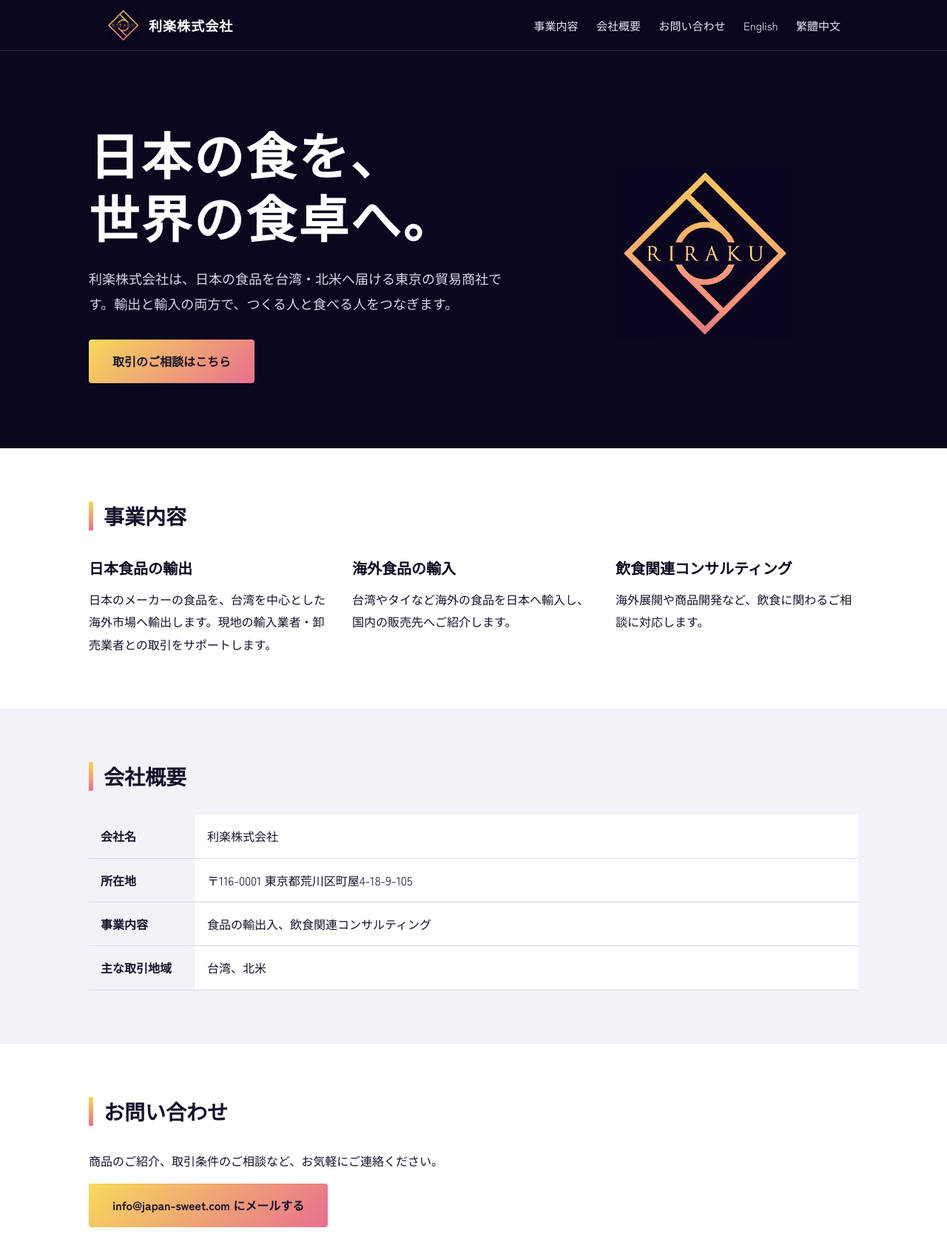
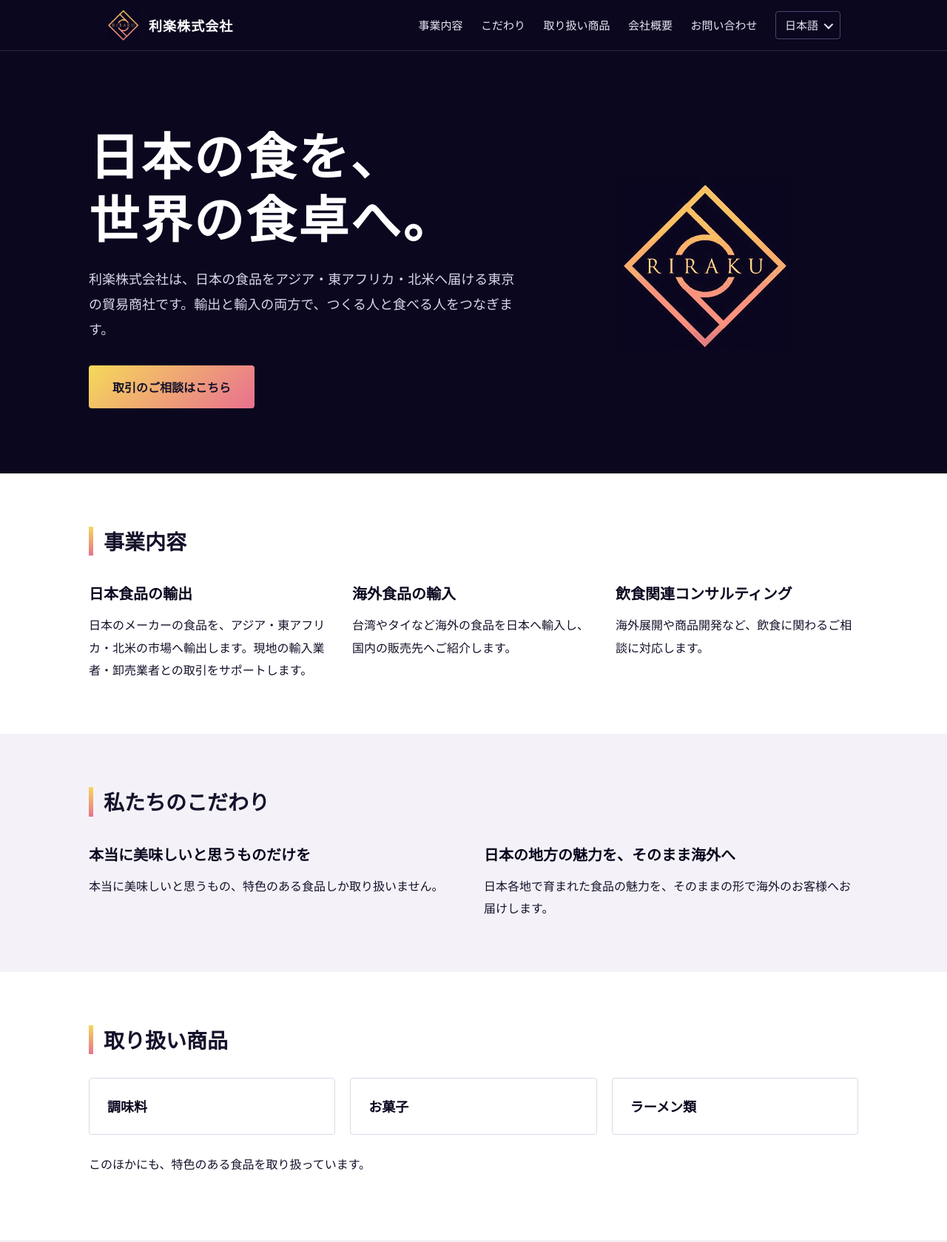
Before and after one commit to RirakuGlobal/riraku-website, a plain HTML site: page index.html in a window 1280 px wide. Shown: the top 1679 px of the page at 74% size. Drawn offline with Linux system fonts and the light colour scheme.

Commit message:
Update Japanese page: language menu, regions, commitment, products
Co-Authored-By: Claude Sonnet 5.5 <noreply@anthropic.com>
Claude-Session: https://claude.ai/code/session_017vzuR14Tz32vK6GvQFi6jE

```diff
--- a/index.html
+++ b/index.html
@@ -3,8 +3,8 @@
 <head>
 <meta charset="utf-8">
 <meta name="viewport" content="width=device-width, initial-scale=1">
-<title>利楽株式会社 | 日本の食を、台湾・北米へ</title>
-<meta name="description" content="利楽株式会社は、日本の食品を台湾・北米などへ届ける東京の貿易商社です。">
+<title>利楽株式会社 | 日本の食を、アジア・東アフリカ・北米へ</title>
+<meta name="description" content="利楽株式会社は、日本の食品をアジア・東アフリカ・北米へ届ける東京の貿易商社です。">
 <link rel="icon" type="image/png" href="favicon.png">
 <link rel="preconnect" href="https://fonts.googleapis.com">
 <link rel="preconnect" href="https://fonts.gstatic.com" crossorigin>
@@ -38,8 +38,18 @@ table{border-collapse:collapse;width:100%;background:var(--white)}
 th,td{text-align:left;padding:14px 16px;border-bottom:1px solid var(--line);vertical-align:top}
 th{width:9em;background:var(--mint);font-weight:700}
 footer{background:var(--ink);color:#b9c6c1;text-align:center;padding:28px 24px;font-size:14px}
+.lang{position:relative;display:inline-block;margin-left:20px}
+.lang summary{list-style:none;cursor:pointer;display:inline-flex;align-items:center;gap:8px;padding:4px 12px;border:1px solid #4a4470;border-radius:4px;font-size:15px;color:#e9e6f5}
+.lang summary::-webkit-details-marker{display:none}
+.lang summary::after{content:"";width:7px;height:7px;border-right:2px solid currentColor;border-bottom:2px solid currentColor;transform:rotate(45deg) translateY(-2px)}
+.lang[open] summary::after{transform:rotate(-135deg) translateY(-2px)}
+.lang ul{position:absolute;right:0;top:calc(100% + 6px);margin:0;padding:6px 0;list-style:none;background:#0a071f;border:1px solid #4a4470;border-radius:4px;min-width:100%;z-index:10}
+.lang a,.lang [aria-current]{display:block;margin:0;padding:6px 16px;white-space:nowrap;font-size:15px}
+.lang [aria-current]{color:var(--gold);font-weight:700}
+.cards{display:grid;grid-template-columns:repeat(auto-fit,minmax(200px,1fr));gap:20px;margin:0 0 24px}
+.card{border:1px solid var(--line);border-radius:4px;padding:20px 24px;font-size:18px;font-weight:700;color:var(--teal);background:var(--white)}
 @media (prefers-reduced-motion:reduce){html{scroll-behavior:auto}}
-@media (max-width:760px){.hero>div{grid-template-columns:1fr}.hero img{max-width:240px;order:-1}}@media (max-width:600px){nav a{margin:0 14px 0 0}th{width:7em}}
+@media (max-width:760px){.hero>div{grid-template-columns:1fr}.hero img{max-width:240px;order:-1}}@media (max-width:600px){nav a{margin:0 14px 0 0}.lang{margin:0}th{width:7em}}
 </style>
 </head>
 <body>
@@ -48,10 +58,18 @@ footer{background:var(--ink);color:#b9c6c1;text-align:center;padding:28px 24px;f
     <a class="logo" href="#top"><img src="logo.png" alt="RIRAKU" width="44" height="44"><span>利楽株式会社</span></a>
     <nav>
       <a href="#business">事業内容</a>
+      <a href="#policy">こだわり</a>
+      <a href="#products">取り扱い商品</a>
       <a href="#about">会社概要</a>
       <a href="#contact">お問い合わせ</a>
-      <a href="en/" lang="en" hreflang="en">English</a>
-      <a href="zh/" lang="zh-Hant" hreflang="zh-Hant">繁體中文</a>
+      <details class="lang">
+        <summary>日本語</summary>
+        <ul>
+          <li><span aria-current="true" lang="ja">日本語</span></li>
+          <li><a href="en/" lang="en" hreflang="en">English</a></li>
+          <li><a href="zh/" lang="zh-Hant" hreflang="zh-Hant">繁體中文</a></li>
+        </ul>
+      </details>
     </nav>
   </div>
 </header>
@@ -61,7 +79,7 @@ footer{background:var(--ink);color:#b9c6c1;text-align:center;padding:28px 24px;f
     <div>
       <div>
       <h1>日本の食を、<br>世界の食卓へ。</h1>
-      <p>利楽株式会社は、日本の食品を台湾・北米へ届ける東京の貿易商社です。輸出と輸入の両方で、つくる人と食べる人をつなぎます。</p>
+      <p>利楽株式会社は、日本の食品をアジア・東アフリカ・北米へ届ける東京の貿易商社です。輸出と輸入の両方で、つくる人と食べる人をつなぎます。</p>
       <a class="btn" href="#contact">取引のご相談はこちら</a>
       </div>
       <img src="logo.png" alt="RIRAKU logo" width="240" height="235">
@@ -74,7 +92,7 @@ footer{background:var(--ink);color:#b9c6c1;text-align:center;padding:28px 24px;f
       <div class="grid">
         <article>
           <h3>日本食品の輸出</h3>
-          <p>日本のメーカーの食品を、台湾を中心とした海外市場へ輸出します。現地の輸入業者・卸売業者との取引をサポートします。</p>
+          <p>日本のメーカーの食品を、アジア・東アフリカ・北米の市場へ輸出します。現地の輸入業者・卸売業者との取引をサポートします。</p>
         </article>
         <article>
           <h3>海外食品の輸入</h3>
@@ -88,6 +106,34 @@ footer{background:var(--ink);color:#b9c6c1;text-align:center;padding:28px 24px;f
     </div>
   </section>
 
+  <section id="policy">
+    <div>
+      <h2>私たちのこだわり</h2>
+      <div class="grid">
+        <article>
+          <h3>本当に美味しいと思うものだけを</h3>
+          <p>本当に美味しいと思うもの、特色のある食品しか取り扱いません。</p>
+        </article>
+        <article>
+          <h3>日本の地方の魅力を、そのまま海外へ</h3>
+          <p>日本各地で育まれた食品の魅力を、そのままの形で海外のお客様へお届けします。</p>
+        </article>
+      </div>
+    </div>
+  </section>
+
+  <section id="products">
+    <div>
+      <h2>取り扱い商品</h2>
+      <div class="cards">
+        <div class="card">調味料</div>
+        <div class="card">お菓子</div>
+        <div class="card">ラーメン類</div>
+      </div>
+      <p>このほかにも、特色のある食品を取り扱っています。</p>
+    </div>
+  </section>
+
   <section id="about">
     <div>
       <h2>会社概要</h2>
@@ -95,7 +141,8 @@ footer{background:var(--ink);color:#b9c6c1;text-align:center;padding:28px 24px;f
         <tr><th>会社名</th><td>利楽株式会社</td></tr>
         <tr><th>所在地</th><td>〒116-0001 東京都荒川区町屋4-18-9-105</td></tr>
         <tr><th>事業内容</th><td>食品の輸出入、飲食関連コンサルティング</td></tr>
-        <tr><th>主な取引地域</th><td>台湾、北米</td></tr>
+        <tr><th>事業地域</th><td>アジア、東アフリカ、北米</td></tr>
+        <tr><th>主な取引地域</th><td>台湾、ケニア</td></tr>
       </table>
     </div>
   </section>
@@ -110,5 +157,6 @@ footer{background:var(--ink);color:#b9c6c1;text-align:center;padding:28px 24px;f
 </main>
 
 <footer>&copy; 2026 利楽株式会社 All rights reserved.</footer>
+<script>document.addEventListener("click",function(e){var d=document.querySelector("details.lang");if(d&&!d.contains(e.target))d.removeAttribute("open")});document.addEventListener("keydown",function(e){if(e.key==="Escape"){var d=document.querySelector("details.lang");if(d)d.removeAttribute("open")}});</script>
 </body>
 </html>
```
